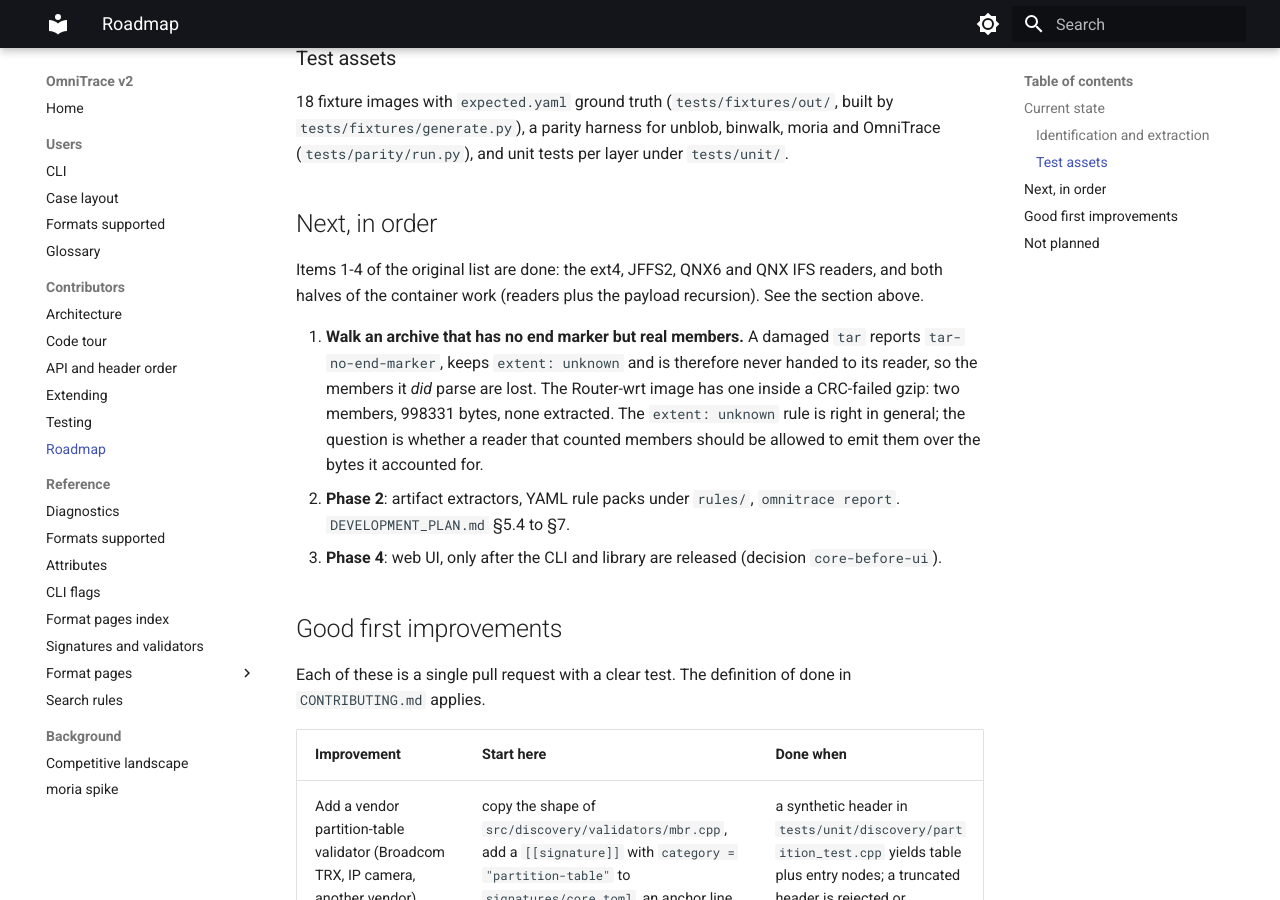
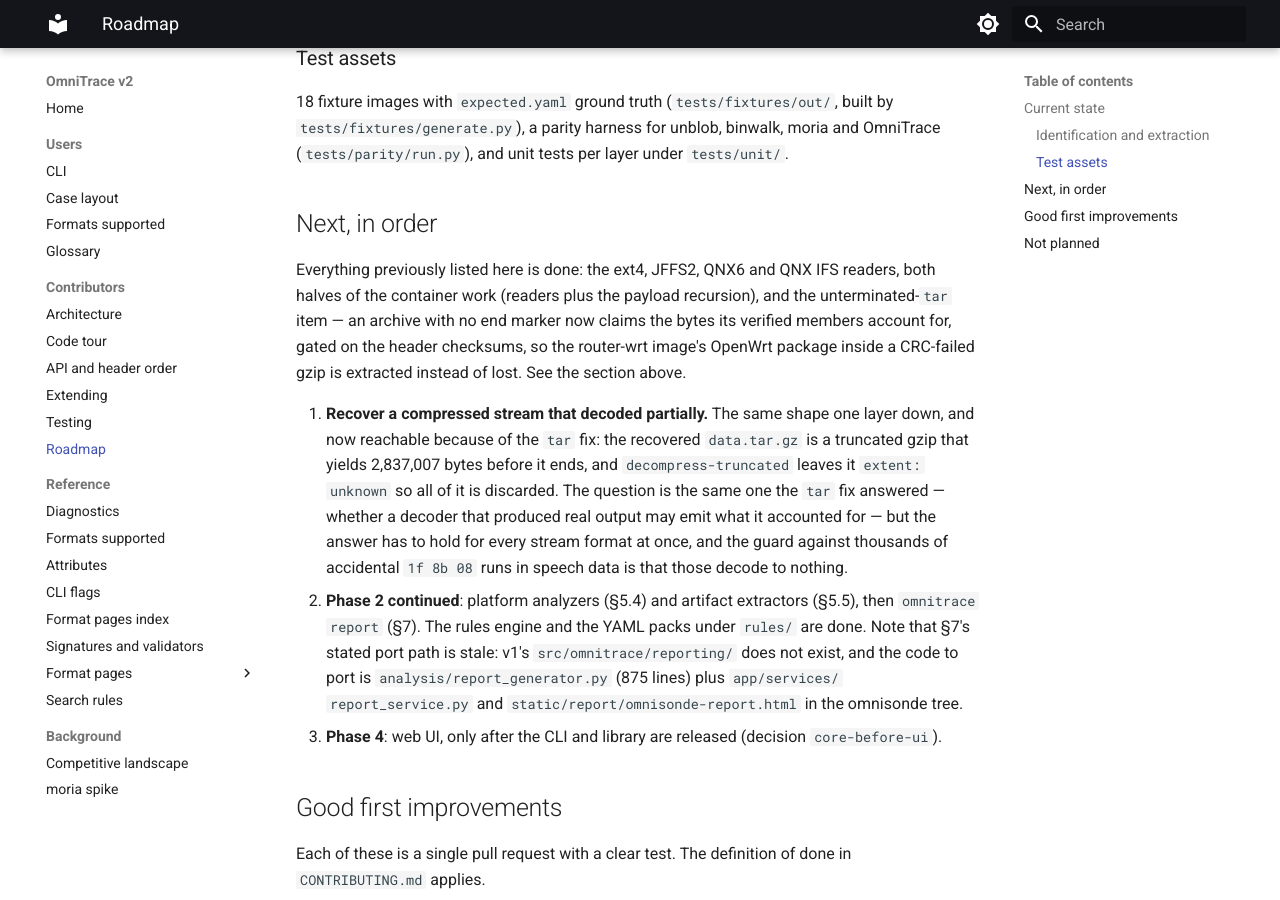
Before and after one commit to wrongbaud/omnitrace, an MkDocs documentation site: the page built from docs/ROADMAP.md, in a window 1280 px wide and 900 px high, scrolled down 1748 px. Built offline with MkDocs 1.6.1 and Material for MkDocs 9.7.7, drawn with Linux system fonts in a browser that asks for light colours; some of the changed text lies outside the part shown.

Commit message:
docs: record the three items in the maintained state pages
ROADMAP's next-in-order list had all of its entries done; the compressed-stream
analogue of the tar fix takes item 1, and Phase 2's remainder is named with the
correction that DEVELOPMENT_PLAN §7's port path points at a v1 layout that does
not exist.

CLAUDE.md gets the two rules this session established rather than just the
counts: that a checksum is what turns a weak magic into an extent (four formats
now share it), and that a regression check which compares nothing will happily
report success -- which happened three times in a row here.

Co-Authored-By: Claude Opus 5 (1M context) <noreply@anthropic.com>

```diff
--- a/docs/ROADMAP.md
+++ b/docs/ROADMAP.md
@@ -71,19 +71,29 @@ describe bytes that exist on no disk anywhere.
 
 ## Next, in order
 
-Items 1-4 of the original list are done: the ext4, JFFS2, QNX6 and QNX IFS
-readers, and both halves of the container work (readers plus the payload
-recursion). See the section above.
+Everything previously listed here is done: the ext4, JFFS2, QNX6 and QNX IFS
+readers, both halves of the container work (readers plus the payload
+recursion), and the unterminated-`tar` item — an archive with no end marker
+now claims the bytes its verified members account for, gated on the header
+checksums, so the router-wrt image's OpenWrt package inside a CRC-failed gzip is
+extracted instead of lost. See the section above.
 
-1. **Walk an archive that has no end marker but real members.** A damaged
-   `tar` reports `tar-no-end-marker`, keeps `extent: unknown` and is therefore
-   never handed to its reader, so the members it *did* parse are lost. The
-   Router-wrt image has one inside a CRC-failed gzip: two members, 998331 bytes,
-   none extracted. The `extent: unknown` rule is right in general; the
-   question is whether a reader that counted members should be allowed to
-   emit them over the bytes it accounted for.
-2. **Phase 2**: artifact extractors, YAML rule packs under `rules/`,
-   `omnitrace report`. `DEVELOPMENT_PLAN.md` §5.4 to §7.
+1. **Recover a compressed stream that decoded partially.** The same shape one
+   layer down, and now reachable because of the `tar` fix: the recovered
+   `data.tar.gz` is a truncated gzip that yields 2,837,007 bytes before it
+   ends, and `decompress-truncated` leaves it `extent: unknown` so all of it
+   is discarded. The question is the same one the `tar` fix answered — whether
+   a decoder that produced real output may emit what it accounted for — but
+   the answer has to hold for every stream format at once, and the guard
+   against thousands of accidental `1f 8b 08` runs in speech data is that
+   those decode to nothing.
+2. **Phase 2 continued**: platform analyzers (§5.4) and artifact extractors
+   (§5.5), then `omnitrace report` (§7). The rules engine and the YAML packs
+   under `rules/` are done. Note that §7's stated port path is stale: v1's
+   `src/omnitrace/reporting/` does not exist, and the code to port is
+   `analysis/report_generator.py` (875 lines) plus `app/services/
+   report_service.py` and `static/report/omnisonde-report.html` in the
+   omnisonde tree.
 3. **Phase 4**: web UI, only after the CLI and library are released (decision
    `core-before-ui`).
 
```
Also changed, not shown: other parts of docs/ROADMAP.md (+3 -3 lines), CLAUDE.md (+5 -2 lines).
